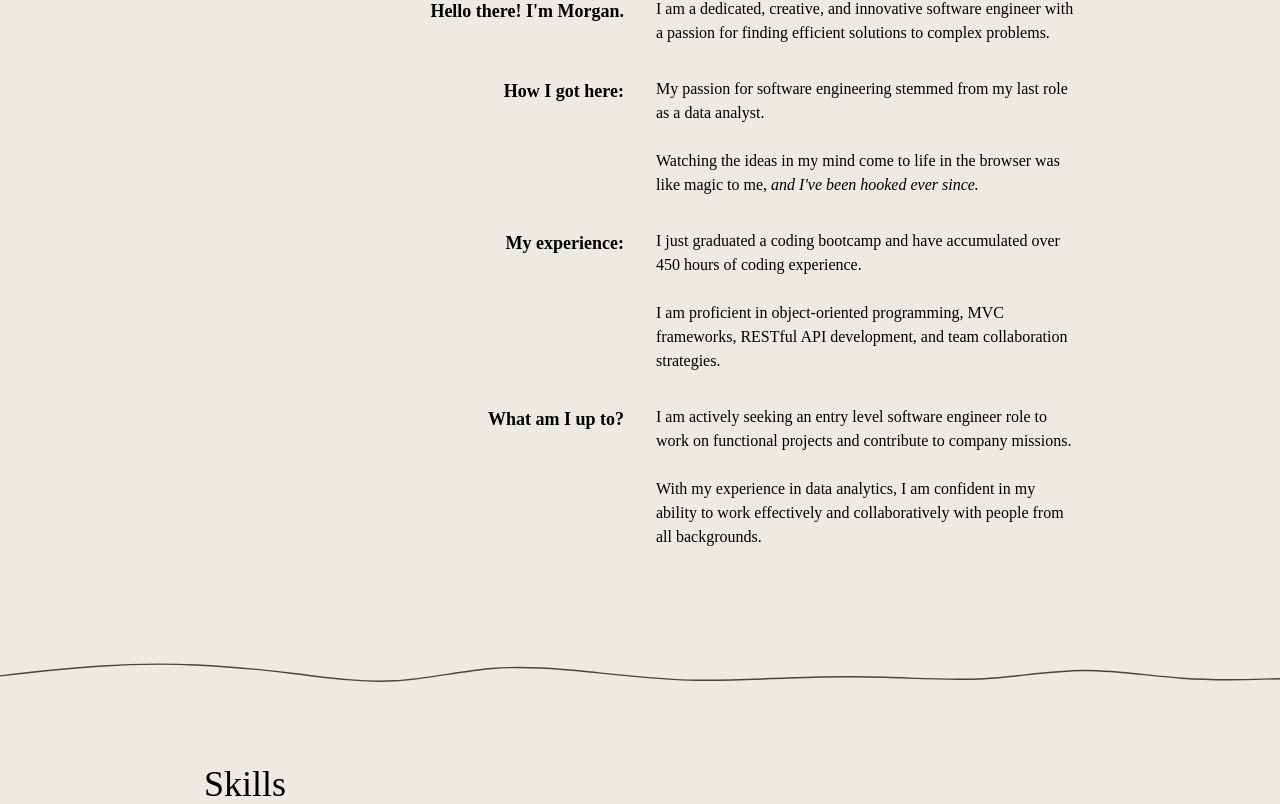
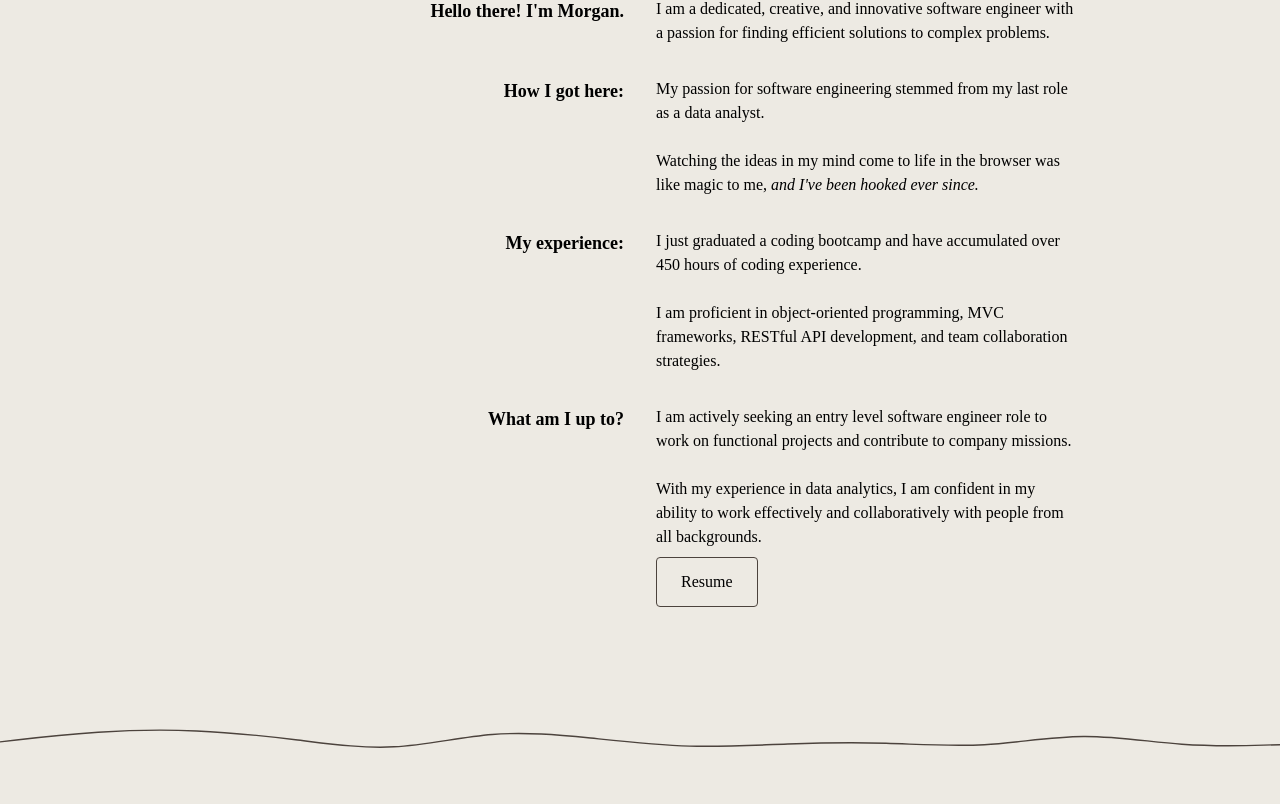
Before and after one commit to mgreen1092/react-portfolio-2023, a React (Create React App) app: page / in a window 1280 px wide. Shown: the part 1138-1942 px from the top of the page. Built offline with nearby package versions, Linux system fonts and the light colour scheme.

Commit message:
added resume button

```diff
--- a/src/components/About/About.jsx
+++ b/src/components/About/About.jsx
@@ -1,5 +1,7 @@
 import React from "react"
-import Wave from '../../assets/Wave.svg'
+import Wave from '../../assets/Wave.svg';
+import {Link} from 'react-scroll';
+import {HiArrowNarrowRight} from 'react-icons/hi'
 
 export default function About () {
     return (
@@ -62,6 +64,12 @@ export default function About () {
                         <p>I am actively seeking an entry level software engineer role to work on functional projects and contribute to company missions.</p>
                         <br></br>
                         <p>With my experience in data analytics, I am confident in my ability to work effectively and collaboratively with people from all backgrounds.</p>
+                        <a href='https://drive.google.com/file/d/18XyBKk4cD0GLYYkGolKLJvKim3TcbJZT/view?usp=sharing'>
+                        <button smooth={true} duration={500} className='text-color group border border-[#4C433D] dark:border-white px-6 py-3 my-2 flex items-center hover:bg-[#221F1B] hover:text-white hover:border-transparent rounded transition ease-in-out duration-300'>
+                                    Resume
+                                    <span className='group-hover:rotate-90 transition ease-in-out duration-300'></span>
+                        </button>
+                    </a>
                     </div>
                 </div>
 
```
